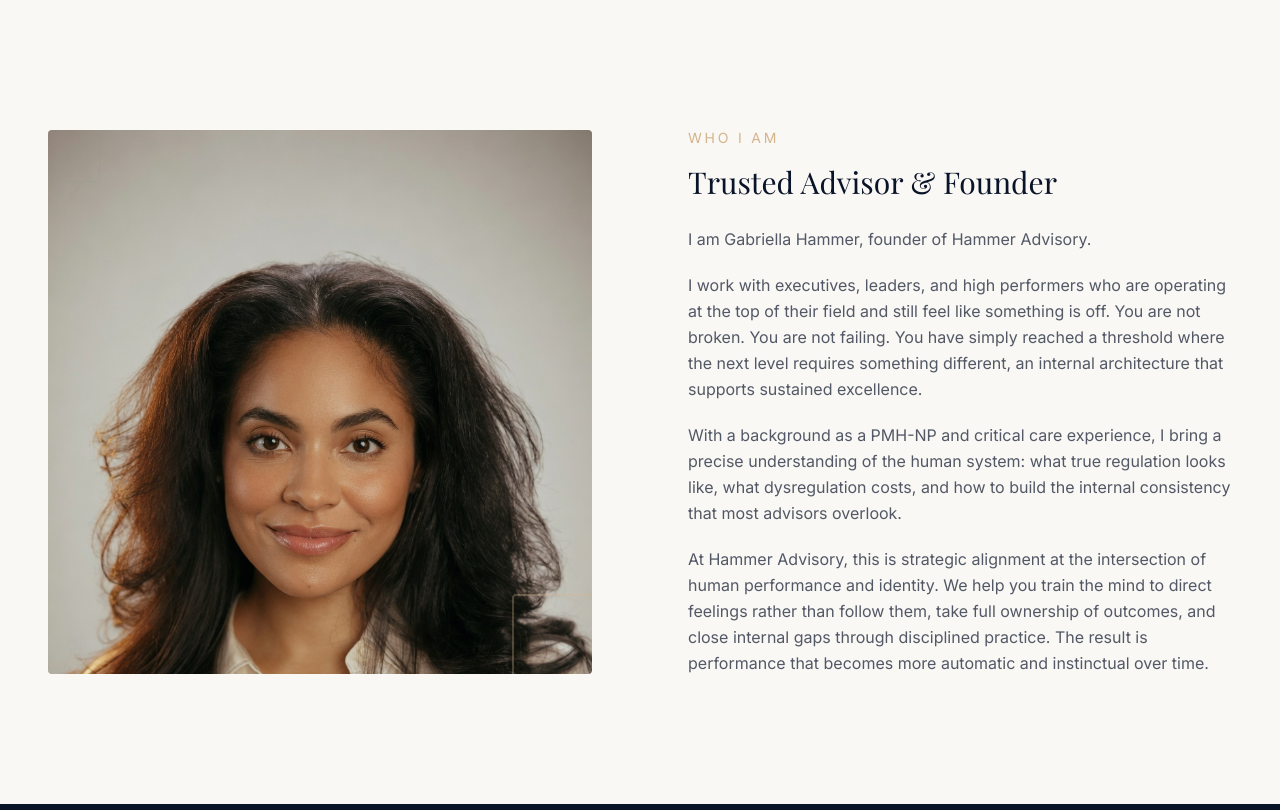
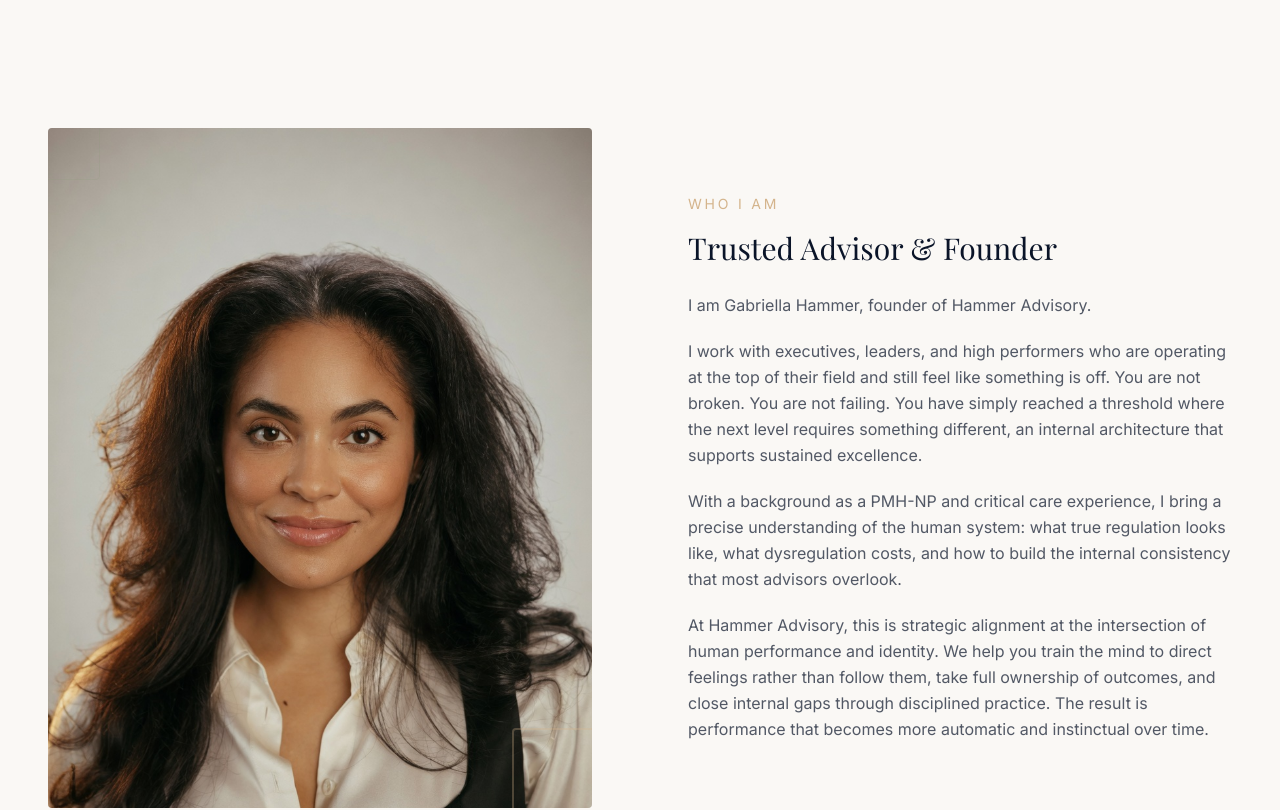
Before and after one commit to ghammer24/Hammer-Advisory-Website, a Next.js app: page / in a window 1280 px wide. Shown: the part 800-1610 px from the top of the page. Built offline with nearby package versions, Linux system fonts and the light colour scheme; a web font is replaced by a local one.

Commit message:
Restored v158: fix: adjust image cropping for hero and about sections
Improve face framing in hero and reduce empty space in about section.

```diff
--- a/components/about-section.tsx
+++ b/components/about-section.tsx
@@ -23,12 +23,12 @@ export function AboutSection() {
             transition={{ duration: 0.8, ease: "easeOut" }}
             className="relative"
           >
-            <div className="aspect-square bg-navy/5 rounded-sm overflow-hidden relative">
+            <div className="aspect-[4/5] bg-navy/5 rounded-sm overflow-hidden relative">
               <Image
                 src="/images/gabriella-hero.jpg"
                 alt="Gabriella Hammer, Founder of Hammer Advisory"
                 fill
-                className="object-cover object-[50%_0%]"
+                className="object-cover object-[50%_5%]"
                 sizes="(max-width: 1024px) 100vw, 50vw"
               />
               {/* Decorative elements */}
```
